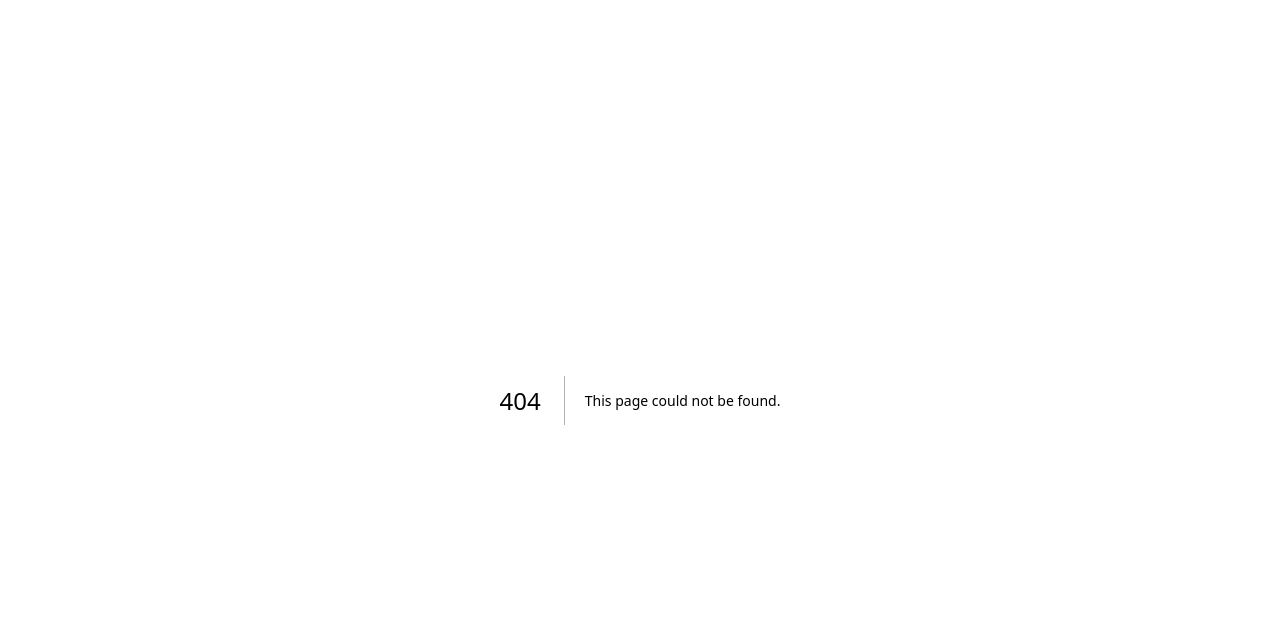
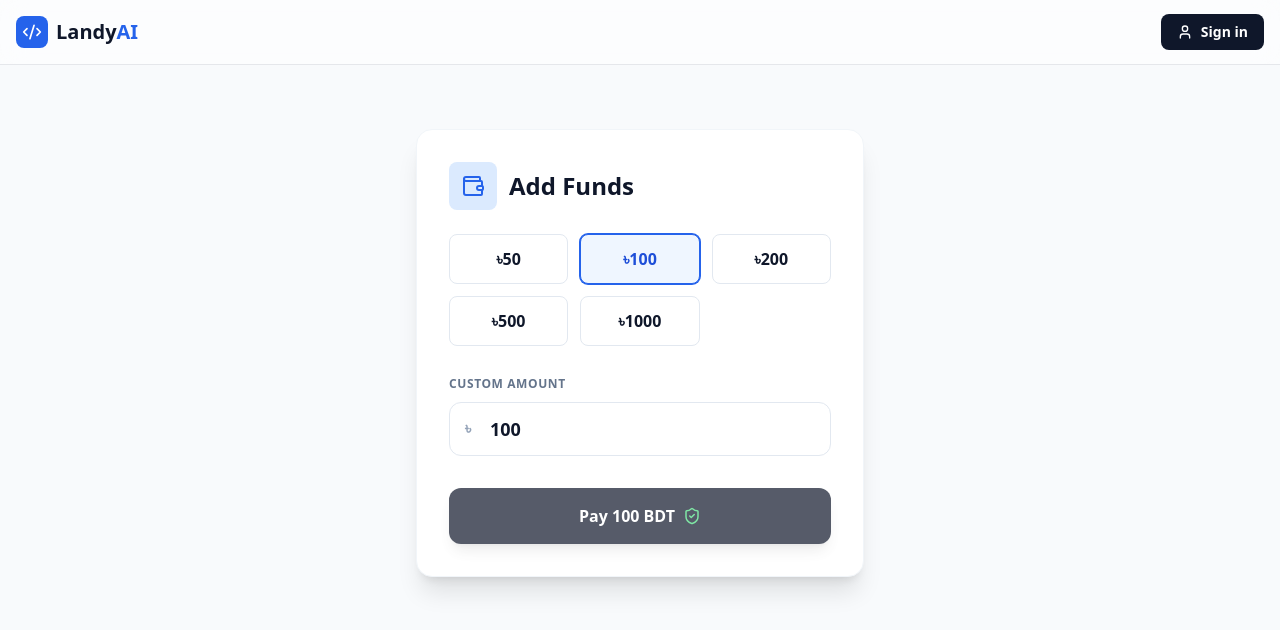
Before and after one commit to mdnomanmiazi/Ai-landing-page-Saas, a Next.js app: page /topup in a window 1280 px wide. Before the commit this address had no page. Shown: the top 630 px of the page. Built offline with nearby package versions, Linux system fonts and the light colour scheme; no server answers.

Commit message:
Create page.tsx

```diff
--- /dev/null
+++ b/app/topup/page.tsx
@@ -0,0 +1,89 @@
+"use client";
+import { useState, useEffect } from 'react';
+import Navbar from '../components/Navbar';
+import { usePaymentGateway } from '../components/PaymentGateway';
+import { supabase } from '@/lib/supabase';
+import { Wallet, ShieldCheck } from 'lucide-react';
+
+export default function TopUpPage() {
+  const { processPayment, isLoading } = usePaymentGateway();
+  const [amount, setAmount] = useState(100);
+  const [user, setUser] = useState<any>(null);
+
+  useEffect(() => {
+    supabase.auth.getSession().then(({ data: { session } }) => {
+      if (session?.user) setUser(session.user);
+    });
+  }, []);
+
+  const handleTopUp = async () => {
+    if (!user) return alert("Please sign in first");
+
+    // Save pending amount to local storage to verify on success page
+    localStorage.setItem('pending_topup', amount.toString());
+
+    await processPayment(
+      [{
+        name: "Wallet Balance",
+        price: amount,
+        quantity: 1,
+        description: `TOPUP_USER_${user.id}`
+      }],
+      {
+        name: user.user_metadata.full_name || "User",
+        email: user.email,
+        phone: "01700000000", // Required by SSLCommerz
+        address: "Digital Wallet",
+        city: "Dhaka"
+      }
+    );
+  };
+
+  return (
+    <div className="min-h-screen bg-slate-50">
+      <Navbar />
+      <div className="max-w-md mx-auto mt-16 p-8 bg-white rounded-2xl shadow-xl border border-slate-100">
+        <div className="flex items-center gap-3 mb-6">
+          <div className="p-3 bg-blue-100 text-blue-600 rounded-lg">
+            <Wallet size={24} />
+          </div>
+          <h1 className="text-2xl font-bold text-slate-900">Add Funds</h1>
+        </div>
+
+        <div className="grid grid-cols-3 gap-3 mb-6">
+          {[50, 100, 200, 500, 1000].map((val) => (
+            <button
+              key={val}
+              onClick={() => setAmount(val)}
+              className={`py-3 rounded-lg border font-bold transition-all ${amount === val ? 'border-blue-600 bg-blue-50 text-blue-700 ring-1 ring-blue-600' : 'border-slate-200 hover:border-blue-300'}`}
+            >
+              ৳{val}
+            </button>
+          ))}
+        </div>
+
+        <div className="mb-8">
+          <label className="text-xs font-bold text-slate-500 uppercase tracking-wider">Custom Amount</label>
+          <div className="relative mt-2">
+             <span className="absolute left-4 top-3.5 text-slate-400 font-bold">৳</span>
+             <input
+               type="number"
+               value={amount}
+               onChange={(e) => setAmount(Number(e.target.value))}
+               className="w-full pl-10 pr-4 py-3 border border-slate-200 rounded-xl font-bold text-lg focus:ring-2 focus:ring-blue-500 outline-none"
+             />
+          </div>
+        </div>
+
+        <button
+          onClick={handleTopUp}
+          disabled={isLoading || !user}
+          className="w-full bg-slate-900 text-white py-4 rounded-xl font-bold hover:bg-slate-800 transition-all shadow-lg hover:shadow-xl disabled:opacity-70 flex justify-center items-center gap-2"
+        >
+          {isLoading ? "Redirecting..." : `Pay ${amount} BDT`}
+          <ShieldCheck size={18} className="text-green-400" />
+        </button>
+      </div>
+    </div>
+  );
+}
```
